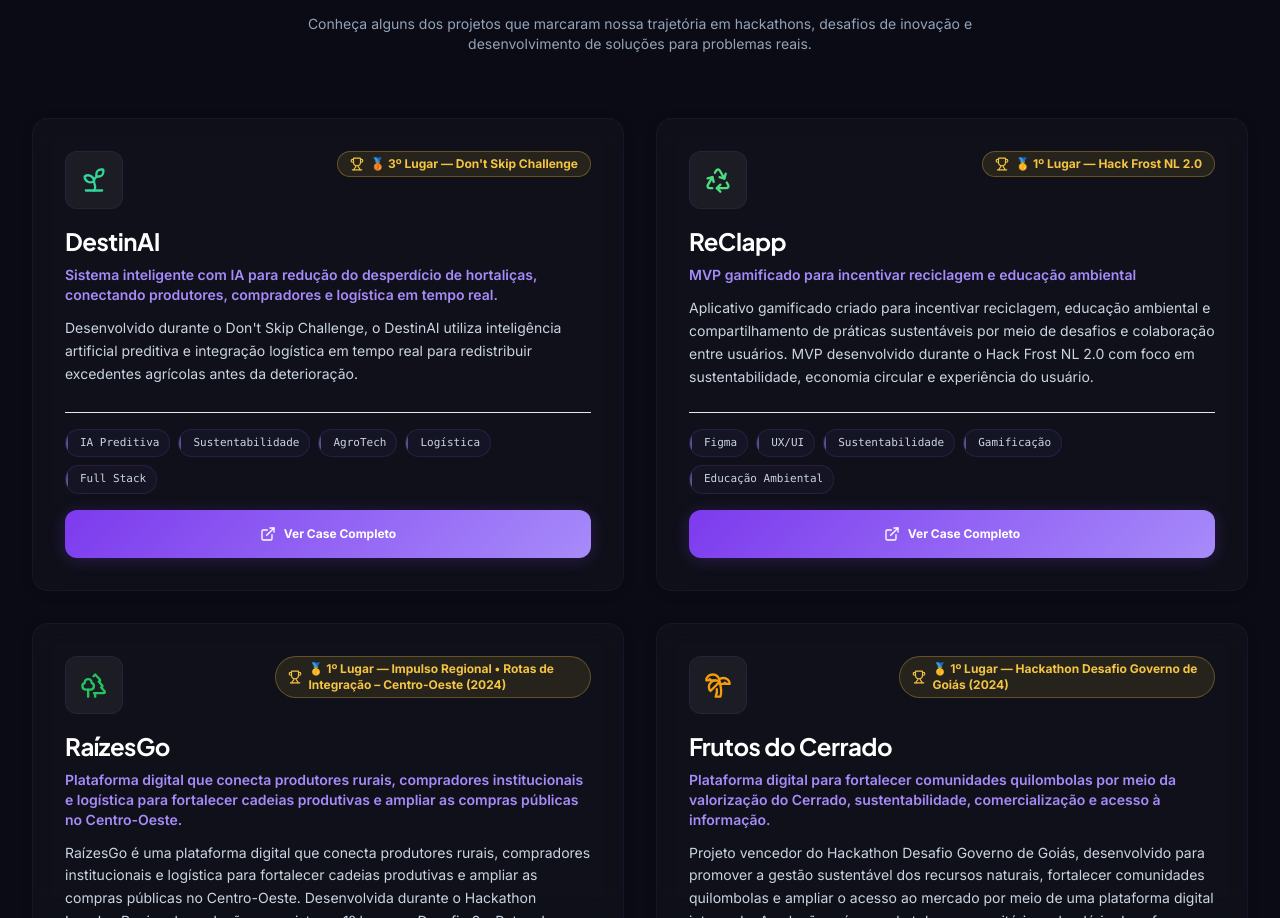
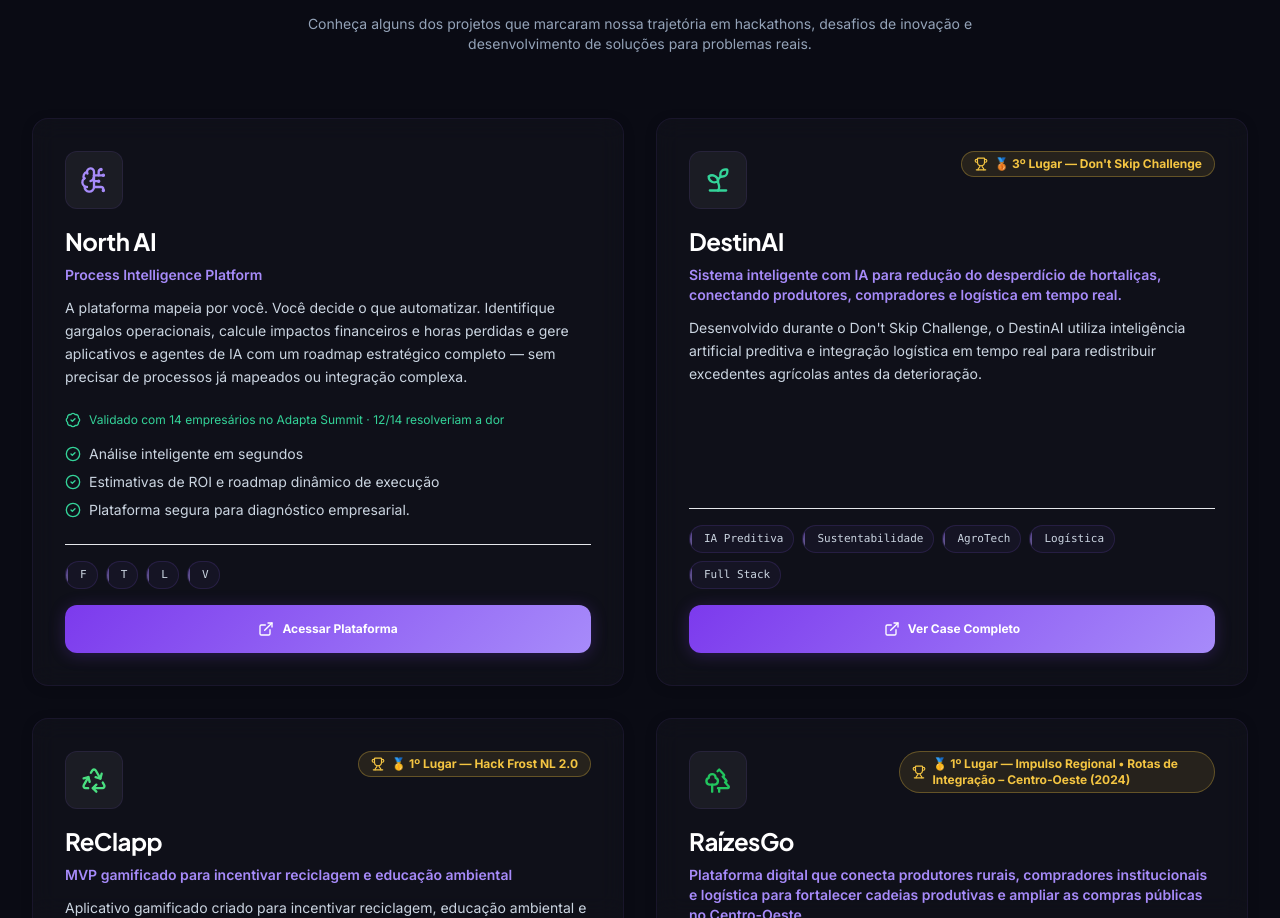
Before and after one commit to SouBeatrizKaroline/3-dev-as-demais-12fqm6k9q, a React (Vite) app: page / in a window 1280 px wide. Shown: the part 8859-9777 px from the top of the page. Built offline with nearby package versions, Linux system fonts and the light colour scheme.

Commit message:
feat: Add Nortia project card to Vamos Inovar Juntos section

```diff
--- a/src/components/ProjectCard.tsx
+++ b/src/components/ProjectCard.tsx
@@ -23,6 +23,9 @@ import {
   Trees,
   TreePalm,
   Gamepad2,
+  BrainCircuit,
+  CheckCircle2,
+  BadgeCheck,
 } from 'lucide-react'
 
 const ICON_MAP: Record<string, React.ReactNode> = {
@@ -44,6 +47,7 @@ const ICON_MAP: Record<string, React.ReactNode> = {
   Trees: <Trees className="w-7 h-7 text-green-500" />,
   TreePalm: <TreePalm className="w-7 h-7 text-amber-500" />,
   Gamepad2: <Gamepad2 className="w-7 h-7 text-emerald-400" />,
+  BrainCircuit: <BrainCircuit className="w-7 h-7 text-[#a78bfa]" />,
 }
 
 interface ProjectCardProps {
@@ -90,6 +94,22 @@ export function ProjectCard({ project, index, isInView, onOpenModal }: ProjectCa
         <h3 className="text-2xl font-bold text-white mb-2 font-display">{project.title}</h3>
         <p className="text-sm font-semibold text-[#a78bfa] mb-3">{project.description}</p>
         <p className="text-sm text-slate-300 leading-relaxed mb-6">{project.longDescription}</p>
+        {project.validationLine && (
+          <div className="flex items-center gap-2 mb-4 text-xs text-emerald-400">
+            <BadgeCheck className="w-4 h-4 shrink-0" />
+            <span>{project.validationLine}</span>
+          </div>
+        )}
+        {project.cardFeatures && project.cardFeatures.length > 0 && (
+          <ul className="space-y-2 mb-6">
+            {project.cardFeatures.map((feature, idx) => (
+              <li key={idx} className="flex items-start gap-2 text-sm text-slate-300">
+                <CheckCircle2 className="w-4 h-4 text-emerald-400 mt-0.5 shrink-0" />
+                <span>{feature}</span>
+              </li>
+            ))}
+          </ul>
+        )}
       </div>
 
       <div>
@@ -105,7 +125,18 @@ export function ProjectCard({ project, index, isInView, onOpenModal }: ProjectCa
           ))}
         </div>
 
-        {project.casePageRoute ? (
+        {project.externalUrl ? (
+          <Button
+            asChild
+            aria-label={`Acessar ${project.title}`}
+            className="w-full gradient-btn text-xs font-bold py-3 min-h-[48px] rounded-xl flex items-center justify-center gap-2 cursor-pointer active:scale-95 transition-transform"
+          >
+            <a href={project.externalUrl} target="_blank" rel="noopener noreferrer">
+              <ExternalLink className="w-4 h-4" />
+              Acessar Plataforma
+            </a>
+          </Button>
+        ) : project.casePageRoute ? (
           <Button
             asChild
             aria-label={`Ver case completo do projeto ${project.title}`}
--- a/src/data/content.ts
+++ b/src/data/content.ts
@@ -47,6 +47,9 @@ export interface Project {
   casePageRoute?: string
   recognitionBadge?: string
   links?: ProjectLink[]
+  validationLine?: string
+  externalUrl?: string
+  cardFeatures?: string[]
 }
 
 export interface ProjectLink {
@@ -409,6 +412,53 @@ export const PHILOSOPHY: PhilosophyPillar[] = [
 ]
 
 export const PROJECTS: Project[] = [
+  {
+    id: 'nortia',
+    title: 'North AI',
+    description: 'Process Intelligence Platform',
+    longDescription:
+      'A plataforma mapeia por você. Você decide o que automatizar. Identifique gargalos operacionais, calcule impactos financeiros e horas perdidas e gere aplicativos e agentes de IA com um roadmap estratégico completo — sem precisar de processos já mapeados ou integração complexa.',
+    overview:
+      'A plataforma mapeia por você. Você decide o que automatizar. Identifique gargalos operacionais, calcule impactos financeiros e horas perdidas e gere aplicativos e agentes de IA com um roadmap estratégico completo — sem precisar de processos já mapeados ou integração complexa.',
+    challenge:
+      'Identificar gargalos operacionais e calcular impactos financeiros sem processos já mapeados ou integração complexa.',
+    solution:
+      'Plataforma de inteligência de processos que mapeia automaticamente, calcula impactos financeiros e horas perdidas, e gera aplicativos e agentes de IA com roadmap estratégico completo.',
+    features: [
+      'Análise inteligente em segundos',
+      'Estimativas de ROI e roadmap dinâmico de execução',
+      'Plataforma segura para diagnóstico empresarial.',
+    ],
+    teamRole:
+      'A equipe 3 Dev.as DemAIs desenvolveu a plataforma North AI para diagnóstico empresarial automatizado.',
+    contributions: [
+      'Mapeamento automático de processos',
+      'Cálculo de impactos financeiros e horas perdidas',
+      'Geração de aplicativos e agentes de IA',
+      'Roadmap estratégico dinâmico de execução',
+    ],
+    results: 'Validado com 14 empresários no Adapta Summit · 12/14 resolveriam a dor.',
+    learnings:
+      'A combinação de inteligência de processos com IA generativa pode transformar a forma como empresas diagnosticam e resolvem gargalos operacionais.',
+    isAwarded: false,
+    tags: ['F', 'T', 'L', 'V'],
+    category: 'Process Intelligence Platform',
+    iconName: 'BrainCircuit',
+    validationLine: 'Validado com 14 empresários no Adapta Summit · 12/14 resolveriam a dor',
+    cardFeatures: [
+      'Análise inteligente em segundos',
+      'Estimativas de ROI e roadmap dinâmico de execução',
+      'Plataforma segura para diagnóstico empresarial.',
+    ],
+    externalUrl: 'https://nortia.goskip.app/app/dashboard',
+    links: [
+      {
+        title: 'Acessar Plataforma',
+        icon: 'globe',
+        url: 'https://nortia.goskip.app/app/dashboard',
+      },
+    ],
+  },
   {
     id: 'destinai',
     title: 'DestinAI',
@@ -1288,7 +1338,7 @@ export const PROJECTS: Project[] = [
 ]
 
 PROJECTS.forEach((p) => {
-  if (!p.casePageRoute) p.casePageRoute = `/projetos/${p.id}`
+  if (!p.casePageRoute && !p.externalUrl) p.casePageRoute = `/projetos/${p.id}`
 })
 
 export const CAPABILITIES: Capability[] = [
--- a/src/lib/pocketbase/schema.json
+++ b/src/lib/pocketbase/schema.json
@@ -1,5 +1,5 @@
 {
-  "generatedAt": "2026-07-29T19:19:23.040Z",
+  "generatedAt": "2026-08-01T19:55:37.000Z",
   "collections": [
     {
       "name": "users",
--- a/src/lib/project-sorting.ts
+++ b/src/lib/project-sorting.ts
@@ -3,10 +3,12 @@ import { Project } from '@/data/content'
 const YEAR_OVERRIDES: Record<string, number> = {
   reclapp: 2025,
   greenhat: 2021,
+  nortia: 2025,
 }
 
 function getAwardTier(project: Project): number {
   if (project.id === 'destinai') return 0
+  if (project.id === 'nortia') return 0
 
   const awards = project.awards ?? (project.award ? [project.award] : [])
   const text = awards.join(' ').toLowerCase()
```
Also changed, not shown: .skip.config.json.
